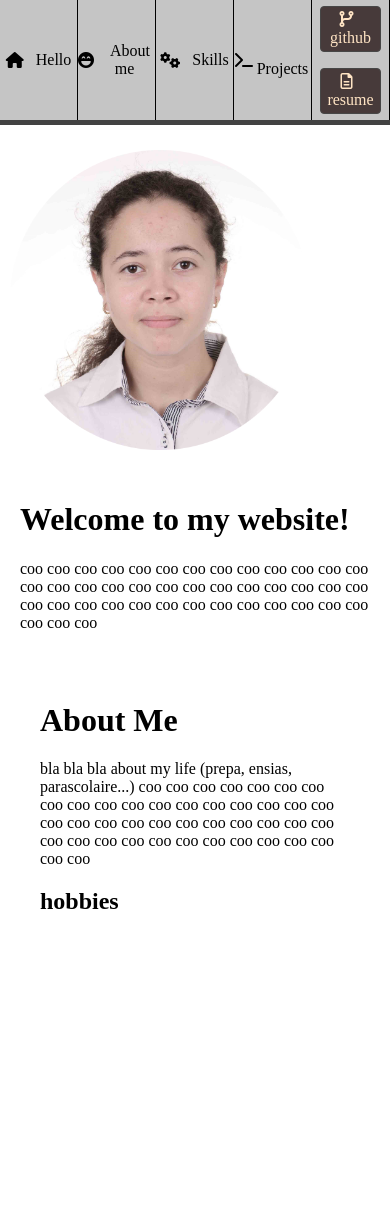
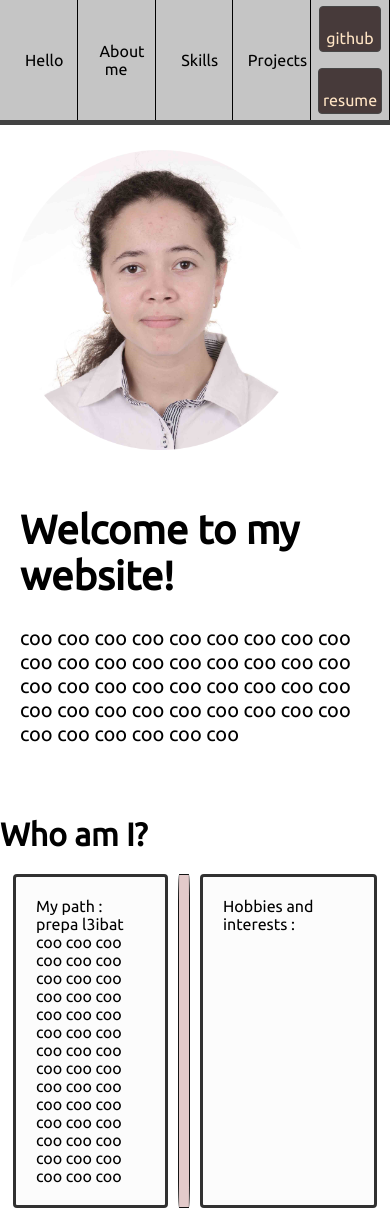
Before and after one commit to IrisTheSnail/game-in-JS-es6, a React (Create React App) app: page / in a window 390 px wide. Before the commit the page ends 955 px from the top, so only its background shows below. Built offline with nearby package versions, Linux system fonts and the light colour scheme.

Commit message:
the about me part

```diff
--- a/src/components/Houm.js
+++ b/src/components/Houm.js
@@ -4,8 +4,8 @@ export default function Houm(){
         return(
             <div className="mii" id="coo">
                 <div className="mi" id="texte">
-                    <h1 className="txt" id="txt1">Welcome to my website!</h1>
-                    <div className="txt" id="txt2">
+                    <h1 className="txt welcome">Welcome to my website!</h1>
+                    <div className="txt who">
 
                         coo coo coo coo coo coo coo coo coo coo coo coo coo coo coo coo coo coo coo coo coo coo coo coo coo coo coo coo coo coo coo coo coo coo coo coo coo coo
                         coo coo coo coo
@@ -20,8 +20,8 @@ export default function Houm(){
             <div className="mii2" id="coo2">
                 <img className="mi2 cv2" src="mi.png" alt="mi"></img>
                 <div className="mi2" id="texte2">
-                    <h1 className="txt2">Welcome to my website!</h1>
-                    <div className="txt2">
+                    <h1 className="txt2 welcome2">Welcome to my website!</h1>
+                    <div className="txt2 who2">
 
                         coo coo coo coo coo coo coo coo coo coo coo coo coo coo coo coo coo coo coo coo coo coo coo coo coo coo coo coo coo coo coo coo coo coo coo coo coo coo
                         coo coo coo coo
--- a/src/components/aboutMe.js
+++ b/src/components/aboutMe.js
@@ -1,13 +1,18 @@
 
 export default function About(){
     return(
-        <div className="txtabt">
-        <h1 id="path">About Me</h1>
-        <div> bla bla bla about my life (prepa, ensias, parascolaire...)
-            coo coo coo coo coo coo coo coo coo coo coo coo coo coo coo coo coo coo coo coo coo coo coo coo coo coo coo coo coo coo coo coo coo coo coo coo coo coo
-            coo coo coo coo
+        <div className="about">
+        <h1 id="whoami">Who am I?</h1>
+        <div className="balance">
+            <div className="path">My path :
+                <div> prepa l3ibat
+                coo coo coo coo coo coo coo coo coo coo coo coo coo coo coo coo coo coo coo coo coo coo coo coo coo coo coo coo coo coo coo coo coo coo coo coo coo coo
+                        coo coo coo coo
+                </div>
+            </div>
+            <div className="separator"></div>
+            <div className="hobbies"> Hobbies and interests :</div>
         </div>
-        <h2>hobbies</h2>
         </div>
     );
 }
--- a/src/components/header.js
+++ b/src/components/header.js
@@ -2,25 +2,25 @@ export default function Header(){
     return (<div className="navBar">
                 <div className="header">
                     <a href="hello" className="headings">
-                    <i className="fa-house fas"></i>
+                    <i className="kl3 fa-house fas"></i>
                     &ensp; Hello</a>
                     <a href="path" className="headings" onClick={()=>{console.log("coo coo");}}>
-                    <i className="fa-face-laugh-beam fas"></i>
+                    <i className="kl3 fa-face-laugh-beam fas"></i>
                     &ensp; About me</a>
                     <a href="skills" className="headings" >
-                    <i className="fa-gears fas"/>
+                    <i className="kl3 fa-gears fas"/>
                     &ensp; Skills</a>
                     <a href="projects" className="headings" >
-                    <i className="fa-terminal fas"></i>
+                    <i className="kl3 fa-terminal fas"></i>
                     &ensp; Projects</a>
 
                     <div className="headings last_one">
                         <a className="git" role="button" href="https://github.com/IrisTheSnail">
-                            <i className="fas fa-code-branch"></i>
+                            <i className="kl3 fas fa-code-branch"></i>
                             &ensp; github
                         </a>
                         <a className="git" role="button" href="https://drive.google.com/file/d/1VD-Xbra7JtLILpjRI4Ddg2Ge3i60Q_fC/view?usp=sharing">
-                            <i className="fa-file-lines far"/>
+                            <i className="kl3 fa-file-lines far"/>
                             &ensp; resume
                         </a>
                     </div>
--- a/src/style/aboutMe.css
+++ b/src/style/aboutMe.css
@@ -1,3 +1,41 @@
 .txtabt {
     margin: 40px;
 }
+
+.balance {
+    display: grid;
+    grid-template-columns: repeat(3, auto);
+
+}
+
+.path, .hobbies {
+    padding : 20px;
+    border: 3px solid rgb(49, 49, 49);
+    border-radius: 4px;
+    background-color: rgb(252, 252, 252);
+}
+
+.path {
+    margin-left : 13px;
+}
+.hobbies{
+    margin-right: 13px;
+}
+
+.separator {
+    background-color: rgba(211, 170, 170, 0.623);
+    border: 1.5px solid rgb(20, 20, 20);
+    border-radius : 10%;
+    width : 10px;
+    height : auto;
+    margin-left : 10px;
+    margin-right : 10px;
+
+}
+
+
+@media screen and (max-width: 400px) {
+    .balance{
+
+    }
+}
--- a/src/style/app.css
+++ b/src/style/app.css
@@ -1,12 +1,8 @@
 body {
     padding-top: 100px;
-
+    font-family : 'Ubuntu', sans-serif;
 }
 
 a {
     text-decoration: none;
 }
-
-* {
-    font-family:'Times New Roman', Times, serif
-}
--- a/src/style/header.css
+++ b/src/style/header.css
@@ -36,6 +36,10 @@
 
 }
 
+@media screen and (max-width: 400px) {
+    .kl3 {display: none;}
+  }
+
 .git {
     margin-right: -1px;
     background-color: rgb(71, 58, 58);
--- a/src/style/houm.css
+++ b/src/style/houm.css
@@ -5,7 +5,6 @@
     margin-left: 40px;
     gap : 30px;
     margin-bottom: 55px;
-
 }
 
 .cv {
@@ -30,3 +29,16 @@
     margin-right : 20px;
     margin-left: 10px;
 }
+
+.welcome {
+    font-size: 30pt;
+}
+.welcome2 {
+    font-size: 30pt;
+}
+.who {
+    font-size: 15pt;
+}
+.who2 {
+    font-size: 15pt;
+}
```
